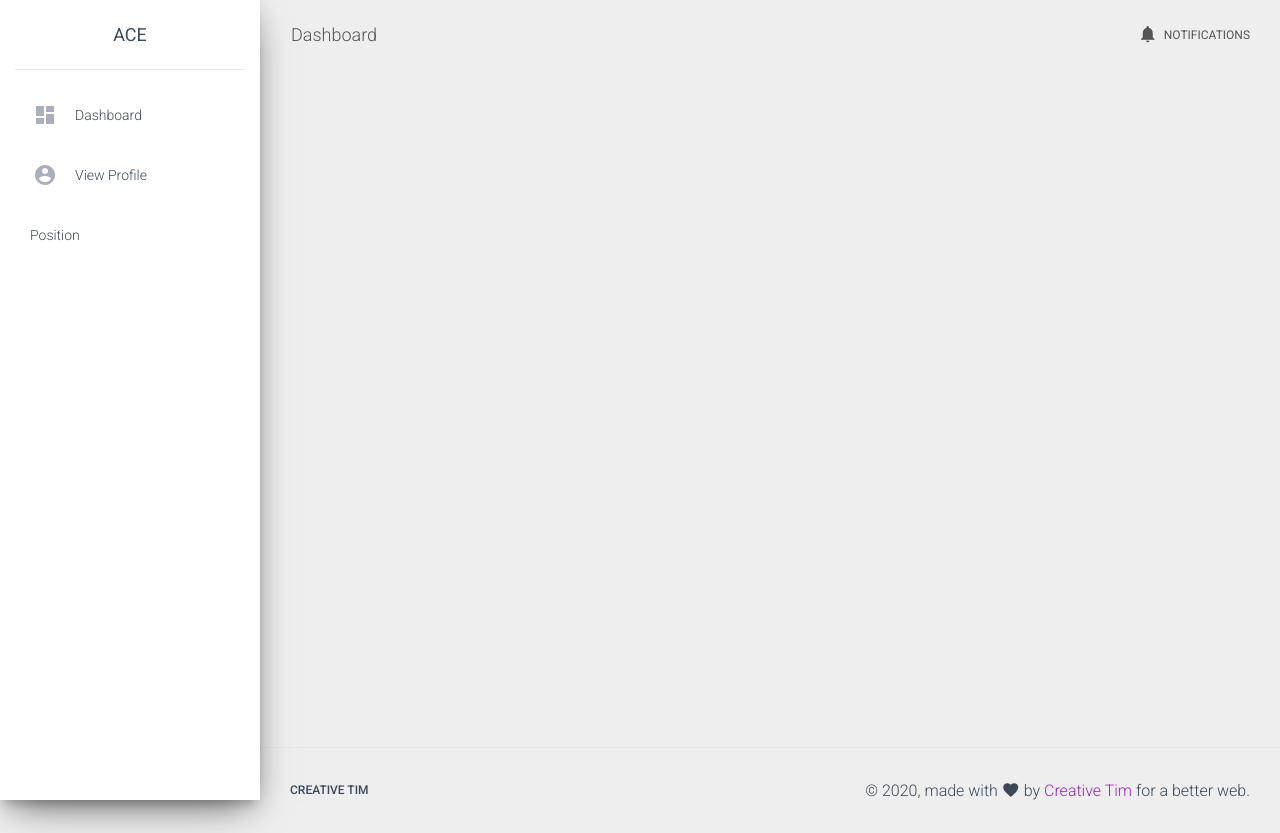
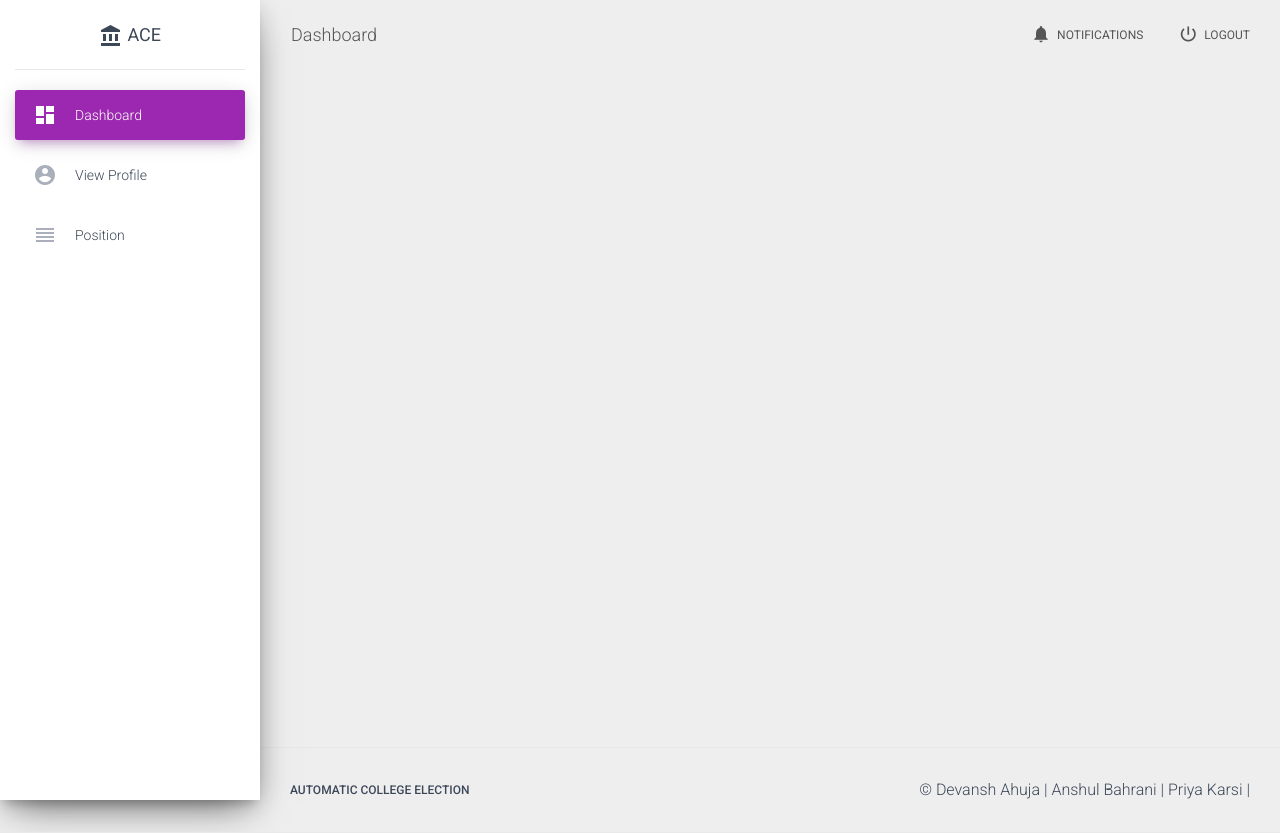
Before and after one commit to Anshul-Bahrani/AutomaticCollegeElection, a Django app: template ACE/templates/403.html in a window 1280 px wide. Run offline with Django 3.2, Linux system fonts and the light colour scheme; the template is opened without the code that fills it, so the values that code supplies are empty; parts of the project's set-up code (start-up, migrations or seed data) failed here and were passed over; some libraries are stand-ins or nearby versions.

Commit message:
Furnished

```diff
--- a/ACE/templates/includes/footer.html
+++ b/ACE/templates/includes/footer.html
@@ -5,17 +5,16 @@
             <ul>
               <li>
                 <a href="https://www.creative-tim.com">
-                  Creative Tim
+                  Automatic College Election
                 </a>
               </li>
             </ul>
           </nav>
           <div class="copyright float-right">
             &copy;
-            <script>
-              document.write(new Date().getFullYear())
-            </script>, made with <i class="material-icons">favorite</i> by
-            <a href="https://www.creative-tim.com" target="_blank">Creative Tim</a> for a better web.
+            Devansh Ahuja |
+            Anshul Bahrani |
+            Priya Karsi |
           </div>
           <!-- your footer here -->
 
--- a/ACE/templates/includes/navbar.html
+++ b/ACE/templates/includes/navbar.html
@@ -17,6 +17,11 @@
                 </a>
               </li>
               <!-- your navbar here -->
+              <li class="nav-item">
+                <a class="nav-link" href="javascript:;">
+                  <i class="material-icons">power_settings_new</i> Logout
+                </a>
+              </li>
             </ul>
           </div>
         </div>
--- a/ACE/templates/includes/sidebar.html
+++ b/ACE/templates/includes/sidebar.html
@@ -5,14 +5,15 @@
       Tip 2: you can also add an image using data-image tag
   -->
       <div class="logo">
-        <a href="#" class="simple-text logo-normal">
+        <a href="{% url 'home' %}" class="simple-text logo-normal">
+          <i class="material-icons">account_balance</i>
           ACE
         </a>
       </div>
 
 <div class="sidebar-wrapper">
         <ul class="nav">
-          {% if sidebarSection == 'dashboard' %}
+          {% if sidebarSection == 'dashboard' or sidebarSection == null %}
             <li class="nav-item active">
           {% else %}
             <li class="nav-item">
@@ -28,7 +29,7 @@
           {% else %}
             <li class="nav-item">
           {% endif %}
-            <a class="nav-link" href="#">
+            <a class="nav-link" href="{% url 'users:profile' %}">
               <i class="material-icons">account_circle</i>
               <p>View Profile</p>
             </a>
@@ -39,7 +40,7 @@
             <li class="nav-item">
           {% endif %}
             <a class="nav-link" href="{% url 'voting:position_list' %}">
-              <i class="material-icons"></i>
+              <i class="material-icons">reorder</i>
               <p>Position</p>
             </a>
           </li>
--- a/ACE/users/views.py
+++ b/ACE/users/views.py
@@ -51,6 +51,7 @@ class ProfileView(View):
         form = UserUpdateForm(instance=request.user)
         context = {
             'form' : form,
+            'sidebarSection' : 'profile'
         }
         return render(request, self.template_name, context)
 
```
